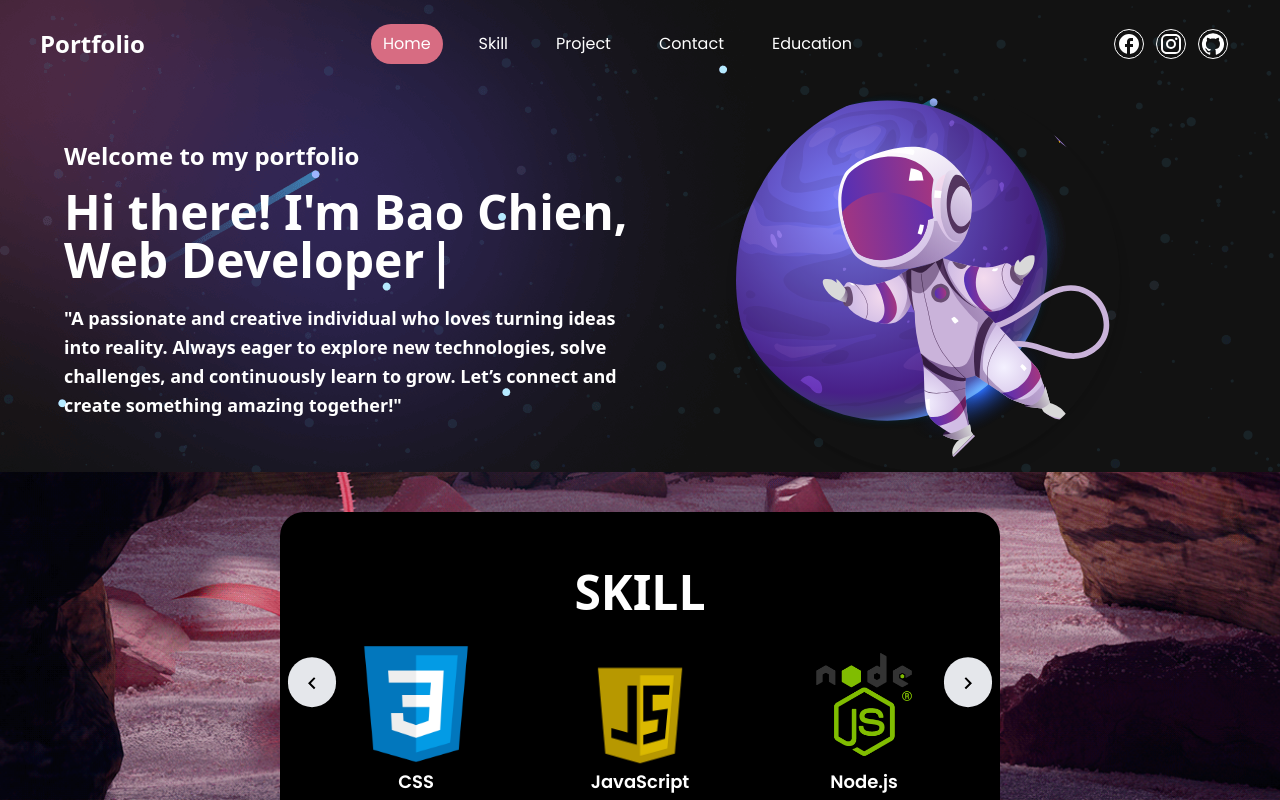
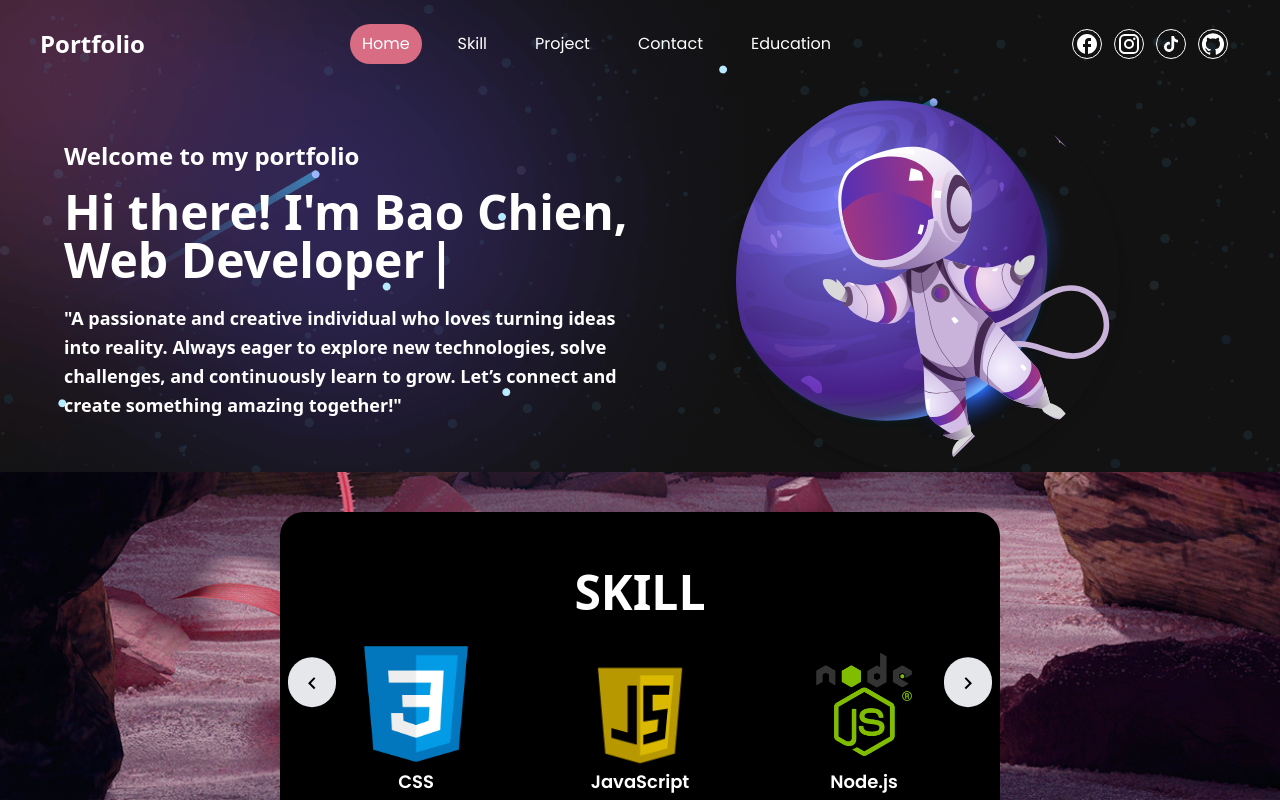
Before and after one commit to Chien2602/portfolio, a React (Vite) app: page / in a window 1280 px wide. Shown: the top 800 px of the page. Built offline with nearby package versions, Linux system fonts and the light colour scheme.

Commit message:
update code 4

```diff
--- a/src/components/Header.jsx
+++ b/src/components/Header.jsx
@@ -4,6 +4,8 @@ import InstagramIcon from "@mui/icons-material/Instagram";
 import GitHubIcon from "@mui/icons-material/GitHub";
 import MenuIcon from "@mui/icons-material/Menu";
 import CloseIcon from "@mui/icons-material/Close";
+import { FaTiktok } from "react-icons/fa6";
+
 
 const menu = ["Home", "Skill", "Project", "Contact", "Education"];
 
@@ -81,6 +83,9 @@ function Header({ sectionRefs }) {
             <SocialIcon href="https://www.instagram.com/baochien.2602/">
               <InstagramIcon />
             </SocialIcon>
+            <SocialIcon href="https://www.tiktok.com/@chien260204">
+              <FaTiktok />
+            </SocialIcon>
             <SocialIcon href="https://github.com/Chien2602">
               <GitHubIcon />
             </SocialIcon>
@@ -95,6 +100,9 @@ function Header({ sectionRefs }) {
         </SocialIcon>
         <SocialIcon href="https://www.instagram.com/baochien.2602/">
           <InstagramIcon />
+        </SocialIcon>
+        <SocialIcon href="https://www.tiktok.com/@chien260204">
+          <FaTiktok />
         </SocialIcon>
         <SocialIcon href="https://github.com/Chien2602">
           <GitHubIcon />
```
